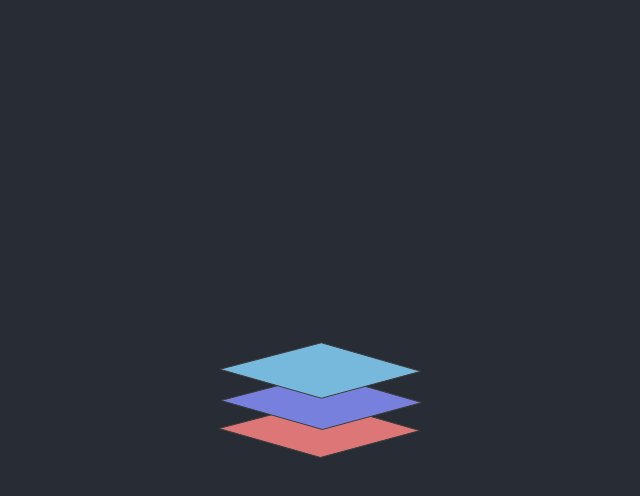
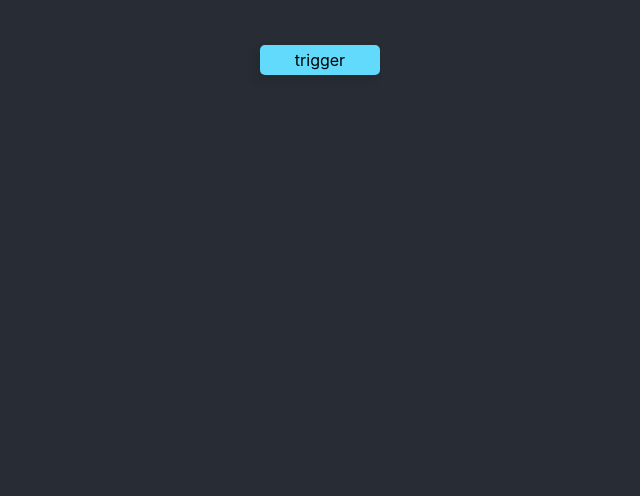
Before and after one commit to Baartooo/gsap, a React (Create React App) app: page / in a window 1280 px wide. Shown: the top 496 px of the page, without its empty margins (320-960 px from the left). Built offline with nearby package versions, Linux system fonts and the light colour scheme.

Commit message:
add trigger

```diff
--- /dev/null
+++ b/src/layers/Layers.css
@@ -0,0 +1,28 @@
+.layers {
+    display: flex;
+
+    flex-direction: column;
+
+    align-items: center;
+}
+
+.layers__trigger {
+    margin-bottom: 100px;
+    padding: 5px 10px;
+
+    width: 100px;
+
+    background: #61dafb;
+    border-radius: 5px;
+
+    font-size: 1rem;
+    color: #000000;
+
+    box-shadow: -5px 5px 10px rgba(0, 0, 0, .1);
+
+    cursor: pointer;
+    transition: 200ms;
+}
+.layers__trigger:hover {
+    box-shadow: -5px 5px 20px rgba(0, 0, 0, .3);
+}
--- a/src/layers/Layers.tsx
+++ b/src/layers/Layers.tsx
@@ -1,11 +1,28 @@
 import React, { useEffect, useRef } from 'react';
 
 import gsap from 'gsap';
+
+import './Layers.css';
 
 export const Layers = () => {
   const top = useRef<SVGPathElement>(null);
   const middle = useRef<SVGPathElement>(null);
   const bottom = useRef<SVGPathElement>(null);
+
+  const triggerAnimation = () => {
+    const _top = top.current;
+    const _middle = middle.current;
+    const _bottom = bottom.current;
+
+    if (_top && _middle && _bottom) {
+      gsap.to([_top, _middle, _bottom], {
+        x: 0,
+        autoAlpha: 1,
+        duration: 1,
+        // stagger: 1
+      });
+    }
+  };
 
   useEffect(() => {
     const _top = top.current;
@@ -15,26 +32,18 @@ export const Layers = () => {
     if (_top && _middle && _bottom) {
       gsap.set([_top, _bottom], {
         autoAlpha: 0,
-        x: -100
+        x: -100,
       });
-
       gsap.set(_middle, {
         autoAlpha: 0,
-        x: 100
+        x: 100,
       });
-
-      gsap.to([_top, _middle, _bottom], {
-        x: 0,
-        autoAlpha: 1,
-        duration: 1,
-        delay: 1,
-        // stagger: 1
-      });
-
     }
   }, []);
 
   return (
+    <div className={'layers'}>
+      <div className={'layers__trigger'} onClick={triggerAnimation}>trigger</div>
       <svg
         width={580}
         height={580}
@@ -60,5 +69,6 @@ export const Layers = () => {
           stroke="#3C3C3C"
         />
       </svg>
+    </div>
   );
 };
```
Lines whose indentation alone changed are shown as unchanged.
